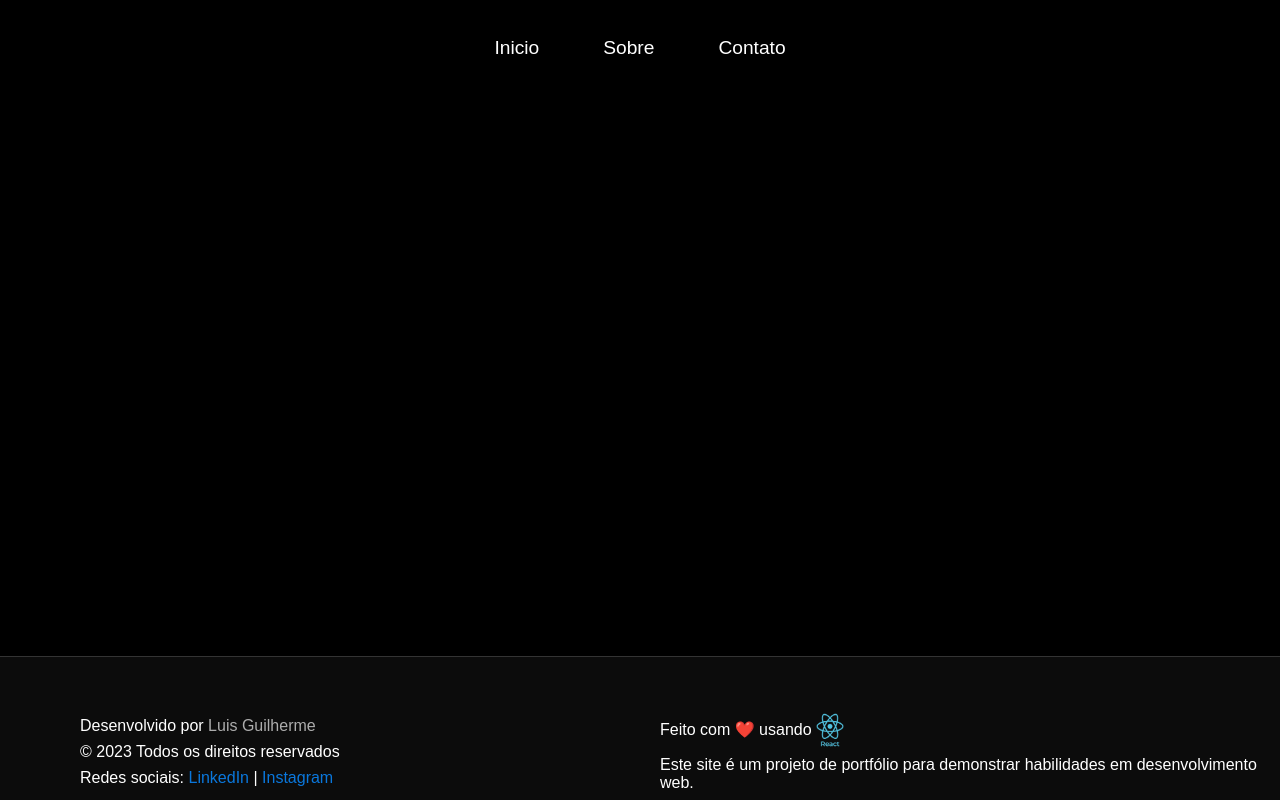
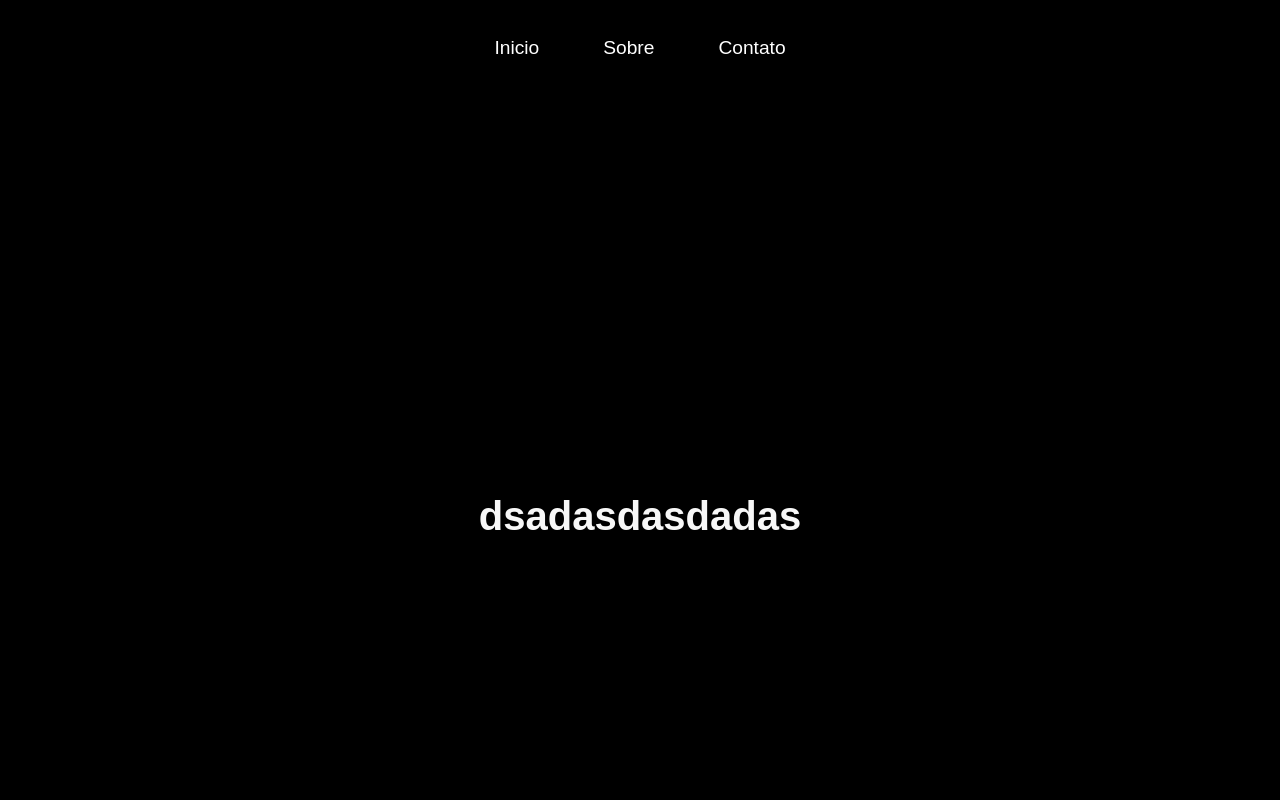
Before and after one commit to GuilhermeP18/primeiro-site-react, a React (Vite) app: page / in a window 1280 px wide. Shown: the top 800 px of the page. Built offline with nearby package versions, Linux system fonts and the light colour scheme.

Commit message:
Começando conteúdo principal do site

```diff
--- a/src/App.jsx
+++ b/src/App.jsx
@@ -1,22 +1,23 @@
 import Nav from "./components/Navbar/index.jsx";
 import Footer from "./components/Footer/index.jsx";
 import Main from "./components/Main/index.jsx";
-import {About, Contact, Home} from "./pages/index.js";
+import { About, Contact, Home } from "./pages/index.js";
 import { Route, Routes } from "react-router-dom";
 
 function App() {
   return (
     <>
       <Nav />
-      <Routes>
-        <Route path="/" element={<Home />} />
-        <Route path="/about" element={<About />} />
-        <Route path="/contact" element={<Contact />} />
-      </Routes>
-      <Main />
+      <Main>
+        <Routes>
+          <Route path="/" element={<Home />} />
+          <Route path="/about" element={<About />} />
+          <Route path="/Home" element={<Home />} />
+          <Route path="/contact" element={<Contact />} />
+        </Routes>
+      </Main>
       <Footer />
     </>
-
   );
 }
 
--- a/src/components/Footer/footer.css
+++ b/src/components/Footer/footer.css
@@ -20,11 +20,7 @@
     color: rgba(11, 125, 231, 0.952);
 
 }
-.footer div ul li a:hover{
-    text-decoration: none;
-    color: rgb(13, 207, 30);
 
-}
 
 .leftContainer{
     width: 50%;
--- a/src/components/Footer/index.jsx
+++ b/src/components/Footer/index.jsx
@@ -9,7 +9,7 @@ const Footer = () => {
       <div className="leftContainer">
         <ul className='leftList'>
           <li>Desenvolvido por <span style={{ color: 'rgba(173, 173, 173, 1)' }}>Luis Guilherme</span></li>
-          <li>© 2023 Todos os direitos reservados</li>
+          <li>© 2025 Todos os direitos reservados</li>
           <li>Redes sociais:
             <a href="https://www.linkedin.com/in/luis-guilherme-pereira-ba8a54236/" target="_blank" rel="noopener noreferrer"> LinkedIn</a> |
             <a href="https://www.instagram.com/seuperfil/" target="_blank" rel="noopener noreferrer"> Instagram</a>
@@ -18,7 +18,7 @@ const Footer = () => {
       </div>
       <div className="rightContainer">
         <ul className='rightList'>
-          <li>Feito com ❤️ usando  <img src={reacticon} width="36" height="36" alt="React icon" /></li>
+          <li>Feito com  <img src={reacticon} width="36" height="36" alt="React icon" /></li>
           <li>Este site é um projeto de portfólio para demonstrar habilidades em desenvolvimento web.</li>
         </ul>
       </div>
--- a/src/components/Main/index.jsx
+++ b/src/components/Main/index.jsx
@@ -2,15 +2,12 @@ import { React } from "react";
 import "./main.css";
 
 
-function Main() {
 
+function Main({ children }) {
   return (
-
     <div className="main">
-
+      {children}
     </div>
-
-
   );
 }
 
--- a/src/components/Main/main.css
+++ b/src/components/Main/main.css
@@ -3,6 +3,6 @@
   flex-direction: column;
   align-items: center;
   justify-content: center;
-  height: 70vh;
+  height: 100vh;
   background: #000000;
 }
--- /dev/null
+++ b/src/pages/Home.css
@@ -0,0 +1,14 @@
+.home-container {
+  text-align: center;
+  margin-top: 40px;
+}
+
+.sobreMimSection {
+  color: #f7f7f7;
+  font-size: 2.5rem;
+}
+
+.sobreMimSection h1 {
+  color: #f7f7f7;
+  font-size: 2.5rem;
+}
--- a/src/pages/Home.jsx
+++ b/src/pages/Home.jsx
@@ -1,12 +1,14 @@
-import React from 'react'
+import React from 'react';
+import './Home.css';
 
 const Home = () => {
   return (
-    <div>
-
+    <div className="home-container">
+      <div className="sobreMimSection">
+        <h1>dsadasdasdadas</h1>
+      </div>
     </div>
-  )
-}
+  );
+};
 
 export default Home;
-export { Home };
--- a/src/pages/index.js
+++ b/src/pages/index.js
@@ -1,3 +1,3 @@
-export * from "./Home"
-export * from "./About"
-export * from "./Contact"
+export { default as Home } from "./Home";
+export { default as About } from "./About";
+export { default as Contact } from "./Contact";
```
